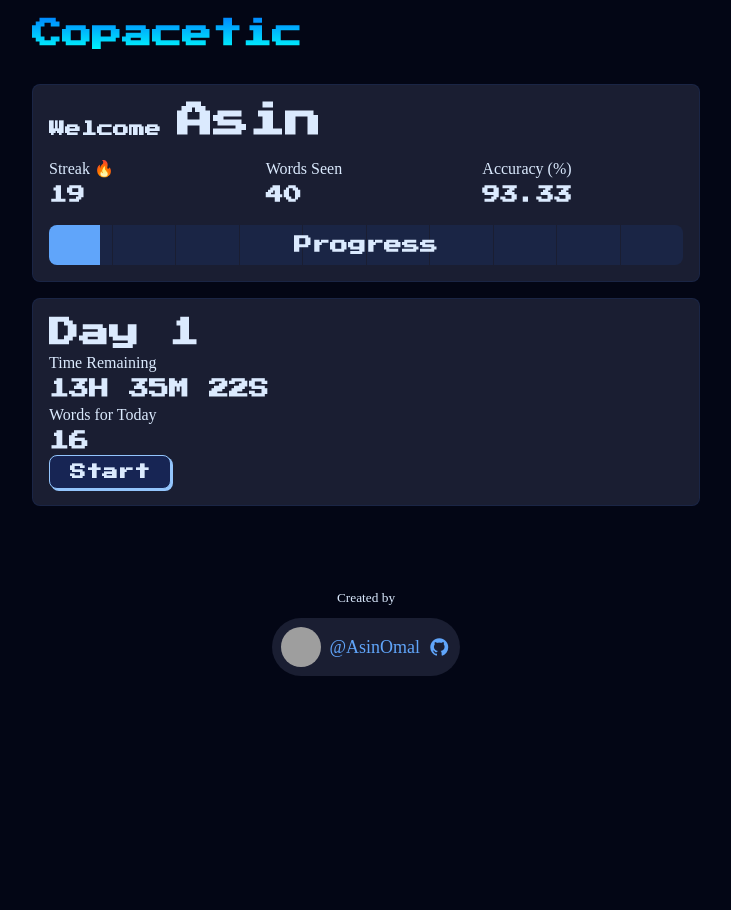
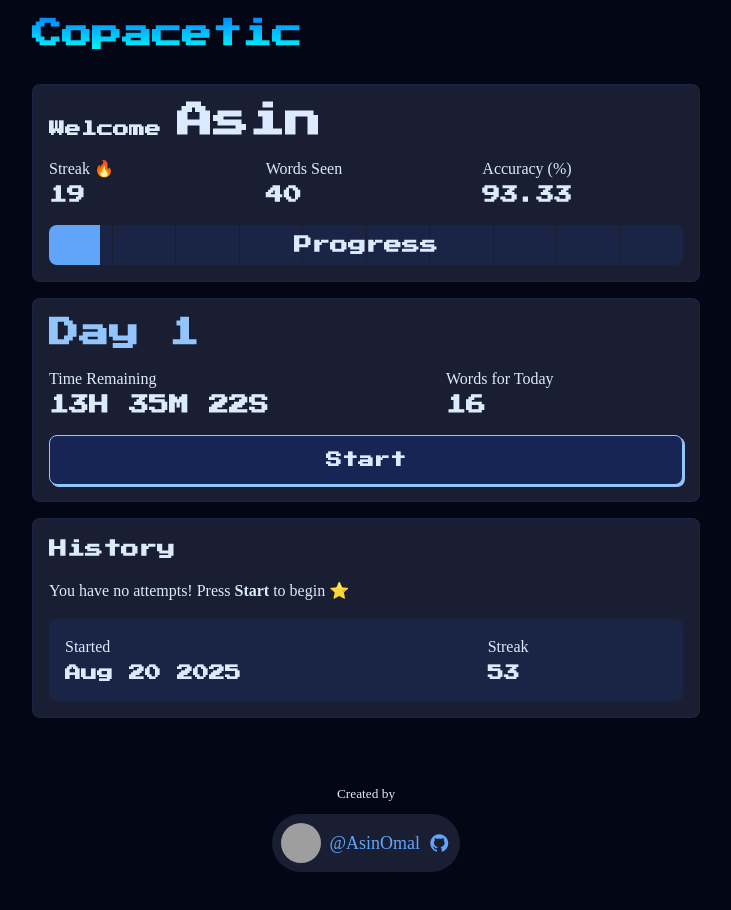
Before and after one commit to AsinOmal/React-word-memory-app, a React (Vite) app: page / in a window 1280 px wide. Shown: the top 910 px of the page, without its empty margins (274-1005 px from the left). Before the commit the page ends 800 px from the top, so only its background shows below. Built offline with nearby package versions, Linux system fonts and the light colour scheme; grey boxes are pictures that could not be loaded; a web font is replaced by a local one.

Commit message:
Created History Component Structure, Finished Dashboard Component CSS

```diff
--- a/src/components/History.jsx
+++ b/src/components/History.jsx
@@ -1,7 +1,23 @@
-import React from 'react'
+
 
 export default function History() {
-    return(
-        <div></div>
+    return (
+        <div className="card history-card">
+            <h4>History</h4>
+            <p>You have no attempts! Press <b>Start</b> to begin ⭐</p>
+            <div className="history-list">
+                <div className="card-button-secondary">
+                    <div>
+                        <p>Started</p>
+                        <h6>Aug 20 2025</h6>
+                    </div>
+                    <div>
+                        <p>Streak</p>
+                        <h6>53</h6>
+                    </div>
+                </div>
+            </div>
+
+        </div>
     )
 }
--- a/src/index.css
+++ b/src/index.css
@@ -95,12 +95,12 @@
   background: var(--color-link-transparent);
 }
 
-.xp{
-    position: absolute;
-    height: 100%;
-    left:0;
-    top: 0;
-    background: var(--color-link);
+.xp {
+  position: absolute;
+  height: 100%;
+  left: 0;
+  top: 0;
+  background: var(--color-link);
 }
 
 .welcome-text {
@@ -110,8 +110,56 @@
   gap: 0.5rem 1rem;
 }
 
+/* COUNTDOWN */
+.start-task {
+  width: 100%;
+  display: grid;
+  place-items: center;
+}
+.countdown-card {
+  display: flex;
+  flex-direction: column;
+  gap: 1rem;
+}
+.countdown-card button {
+  padding: 0.75rem;
+}
+.today-container {
+  display: grid;
+  grid-template-columns: repeat(2, minmax(0, 1fr));
+  gap: 10rem;
+  width: 100%;
+}
+.item-header {
+  color: var(--border-secondary);
+}
 
-/* COUNTDOWN */
+/* HISTORY */
+.history-card,
+.history-list {
+  display: flex;
+  flex-direction: column;
+  gap: 1rem;
+}
+
+.history-list > div{
+  padding: 1rem;
+  border-radius: var(--border-radius-small);
+  display: grid;
+  grid-template-columns: repeat(3, minmax(0, 1fr));
+  gap: 2rem;
+}
+
+.history-list div div:first-of-type {
+  grid-column: span 2 / span 2;
+}
+
+.history-list div div {
+  display: flex;
+  flex-direction: column;
+  gap: 0.1rem;
+  color: var(--color-primary) !important;
+}
 
 
 /* PORTAL */
```
